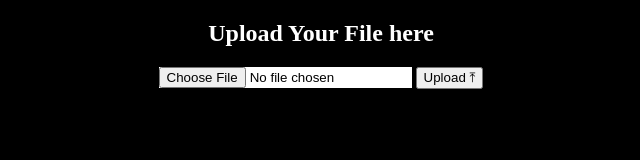
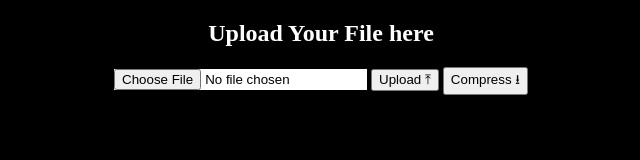
Before and after one commit to akashc1612/compression_website, a plain HTML site: page index.html in a window 1280 px wide. Shown: the whole page, without its empty margins (319-959 px from the left). Drawn offline with Linux system fonts and the light colour scheme.

Commit message:
Update index.html

```diff
--- a/index.html
+++ b/index.html
@@ -12,6 +12,7 @@
   		<form method="post" id="fileform">
 		<input type="file" id="uploadfile" style="color:black; background-color: white;">
 		<input type="button" id="submitbtn" value="Upload ⤒">
+		<button type="button" id="encode" class="button" >Compress ⭳</button>
 		</form>
   	</div>
   </body>
```
